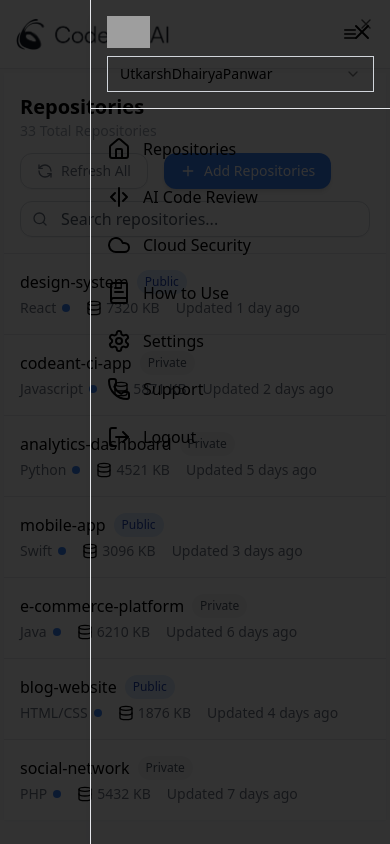
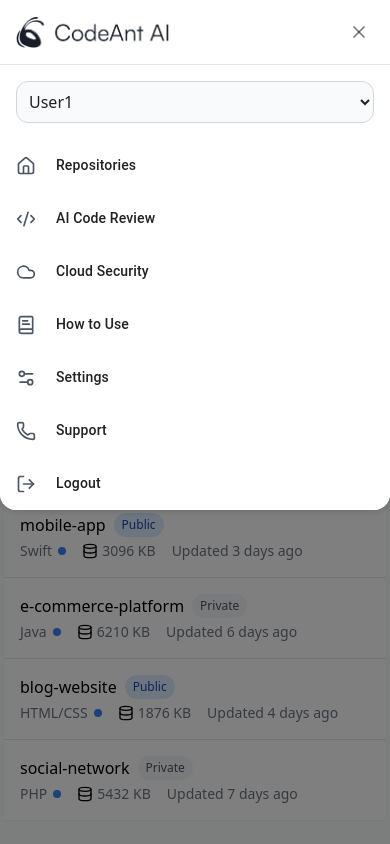
Before and after one commit to Neel-max-cpu/project_assignment, a React (Vite) app: page /dashboard in a window 390 px wide. Both pictures are taken after a click on the button 350 px from the left and 34 px from the top of the page. Built offline with nearby package versions, Linux system fonts and the light colour scheme; grey boxes are pictures that could not be loaded.

Commit message:
mobile dashboard done :memo:

```diff
--- a/package.json
+++ b/package.json
@@ -10,6 +10,9 @@
     "preview": "vite preview"
   },
   "dependencies": {
+    "@emotion/react": "^11.14.0",
+    "@emotion/styled": "^11.14.0",
+    "@mui/material": "^6.3.0",
     "@radix-ui/react-dialog": "^1.1.4",
     "@radix-ui/react-label": "^2.1.1",
     "@radix-ui/react-select": "^2.1.4",
--- a/src/components/MobileSidebar.jsx
+++ b/src/components/MobileSidebar.jsx
@@ -1,76 +1,121 @@
 import React from 'react'
-
+import { useNavigate } from 'react-router-dom'
 import {
-  Sheet,
-  SheetContent,
-  SheetHeader,
-  SheetTitle,
-  SheetTrigger,
-} from "./ui/sheet"
-
-import {
-  Select,
-  SelectContent,
-  SelectItem,
-  SelectTrigger,
-  SelectValue,
-} from "./ui/select"
-import { Button } from './ui/button'
+  Drawer,
+  List,
+  ListItem,
+  ListItemIcon,
+  ListItemText,
+  IconButton,
+} from '@mui/material'
 
 
-// img
-import img1 from "../assets/img/CodeAnt Ai.png"
+// icons ------------
+import { X, Home, Code2, Cloud, BookText, Settings2, Phone, LogOut } from 'lucide-react'
 
-// icons
-import { SeparatorVertical, Home, Cloud, BookText, Settings, Phone, LogOut, Menu, X } from "lucide-react"
+// image
+import img1 from "../assets/img/CodeAnt Ai_mobile.png"
 
 const navigationItems = [
-  { title: 'Repositories', icon: <Home /> },
-  { title: 'AI Code Review', icon: <SeparatorVertical /> },
-  { title: 'Cloud Security', icon: <Cloud /> },
-  { title: 'How to Use', icon: <BookText /> },
-  { title: 'Settings', icon: <Settings /> },
-  { title: 'Support', icon: <Phone /> },
-  { title: 'Logout', icon: <LogOut /> },
+  { title: 'Repositories', icon: Home },
+  { title: 'AI Code Review', icon: Code2 },
+  { title: 'Cloud Security', icon: Cloud },
+  { title: 'How to Use', icon: BookText },
+  { title: 'Settings', icon: Settings2 },
+  { title: 'Support', icon: Phone },
+  { title: 'Logout', icon: LogOut },
 ];
 
+const MobileSidebar = ({ isOpen, onClose }) => {
+  const navigate = useNavigate();
+
+  const handleLogout = () => {
+    navigate('/');
+    onClose();
+  };
+
+  return (
+    <Drawer
+      anchor="top"
+      open={isOpen}
+      onClose={onClose}
+      PaperProps={{
+        sx: {
+          width: '100%',
+          maxHeight: '90vh',
+          borderRadius: '0 0 16px 16px',
+          boxShadow: '0 4px 6px -1px rgb(0 0 0 / 0.1)',
+        },
+      }}
+    >
+      <div className="flex flex-col bg-white">
+        {/* Header */}
+        <div className="flex justify-between items-center p-4 border-b">
+          <div className="flex items-center gap-2">
+            <img src={img1} alt="CodeAnt AI" className="h-8" />
+          </div>
+          <IconButton onClick={onClose} size="small">
+            <X className="h-5 w-5" />
+          </IconButton>
+        </div>
+
+        {/* User Selector */}
+        <div className="p-4">
+          <select className="w-full border border-gray-300 bg-gray-50 rounded-xl p-2">
+            <option className='w-full border border-gray-100 bg-gray-50 rounded-xl p-2' value="user1">User1</option>
+            <option value="user2">User2</option>
+          </select>
+        </div>
 
 
-const MobileSidebar = ({ isOpen, onClose }) => {
-  return (
-    <Sheet open={isOpen} onOpenChange={onClose}>
-      <SheetContent side="right" className="w-[300px] sm:w-[400px] p-0">
-        <SheetHeader className="p-4 border-b">
-          <div className="flex justify-between items-center">
-            <img src="/logo.png" alt="CodeAnt AI" className="h-8" />
-            <button onClick={onClose}>
-              <X className="h-6 w-6" />
-            </button>
-          </div>
+        {/* User Select */}
+        {/* <div className="p-4">
           <Select>
-            <SelectTrigger className="w-full rounded-lg border border-gray-300">
-              <SelectValue placeholder="UtkarshDhairyaPanwar" />
+            <SelectTrigger className="w-full rounded-xl border border-gray-200 bg-gray-50">
+              <SelectValue placeholder="User1" />
             </SelectTrigger>
             <SelectContent>
-              <SelectItem value="user1">UtkarshDhairyaPanwar</SelectItem>
+              <SelectItem value="user1">User1</SelectItem>
               <SelectItem value="user2">User 2</SelectItem>
             </SelectContent>
           </Select>
-        </SheetHeader>
-        <div className="py-4">
-          {navigationItems.map((item) => (
-            <button
-              key={item.title}
-              className="w-full px-4 py-3 flex items-center space-x-3 hover:bg-gray-100"
-            >
-              <span>{item.icon}</span>
-              <span>{item.title}</span>
-            </button>
-          ))}
-        </div>
-      </SheetContent>
-    </Sheet>
-  )
-}
+        </div> */}
 
-export default MobileSidebar
+        {/* Navigation List */}
+        <List sx={{ width: '100%', padding: 0 }}>
+          {navigationItems.map((item) => {
+            const Icon = item.icon;
+            return (
+              <ListItem
+                key={item.title}
+                onClick={item.title === 'Logout' ? handleLogout : undefined}
+                button
+                sx={{
+                  padding: '12px 16px',
+                  '&:hover': {
+                    backgroundColor: '#F9FAFB',
+                  },
+                }}
+              >
+                <ListItemIcon sx={{ minWidth: 40 }}>
+                  <Icon className="h-5 w-5 text-gray-600" />
+                </ListItemIcon>
+                <ListItemText
+                  primary={item.title}
+                  sx={{
+                    '& .MuiListItemText-primary': {
+                      fontSize: '0.875rem',
+                      fontWeight: 500,
+                    },
+                  }}
+                />
+              </ListItem>
+            );
+          })}
+        </List>
+      </div>
+    </Drawer>
+  );
+};
+
+export default MobileSidebar;
```
Also changed, not shown: 1 other file (tests, documents, lock files or other folders).
